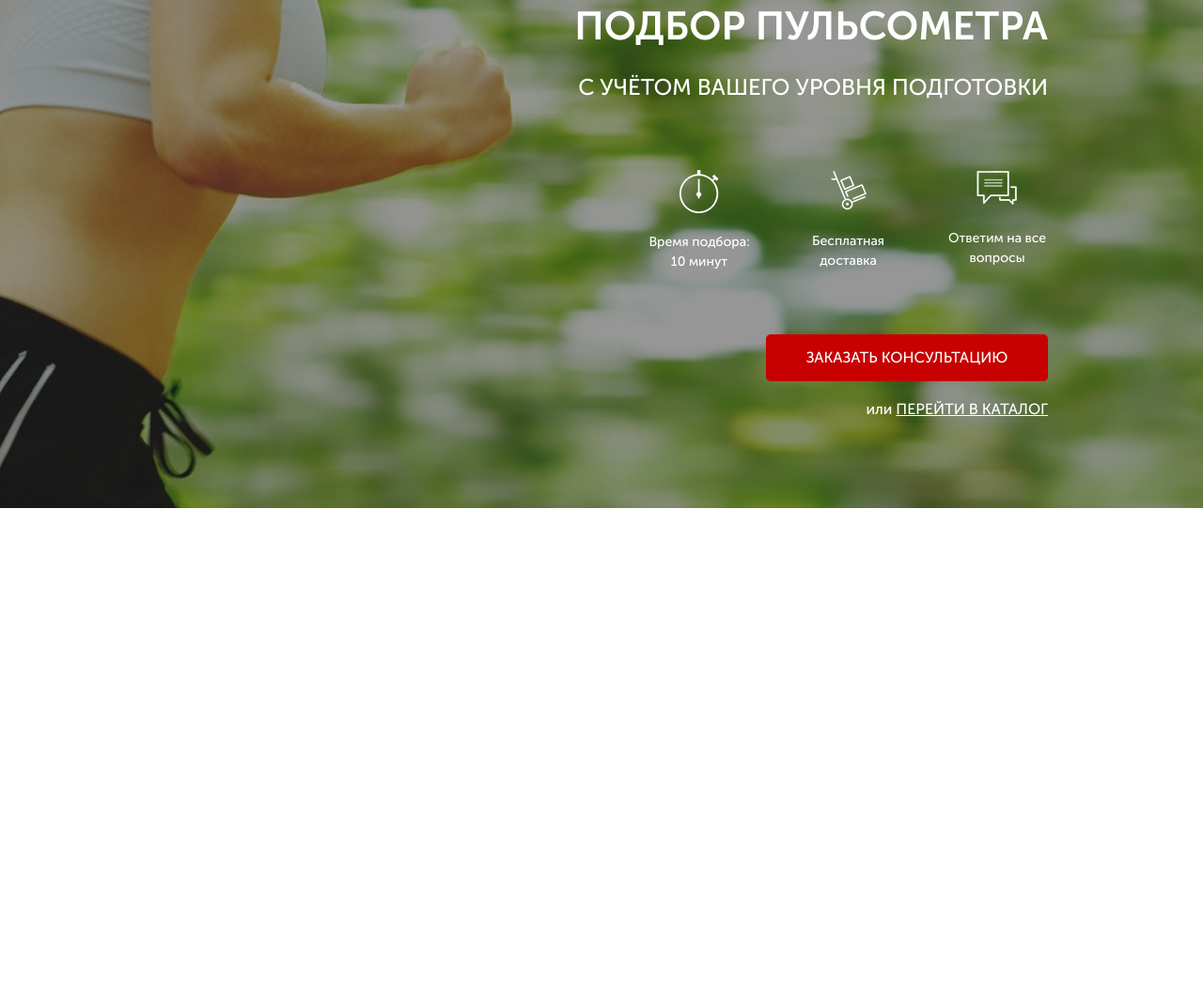
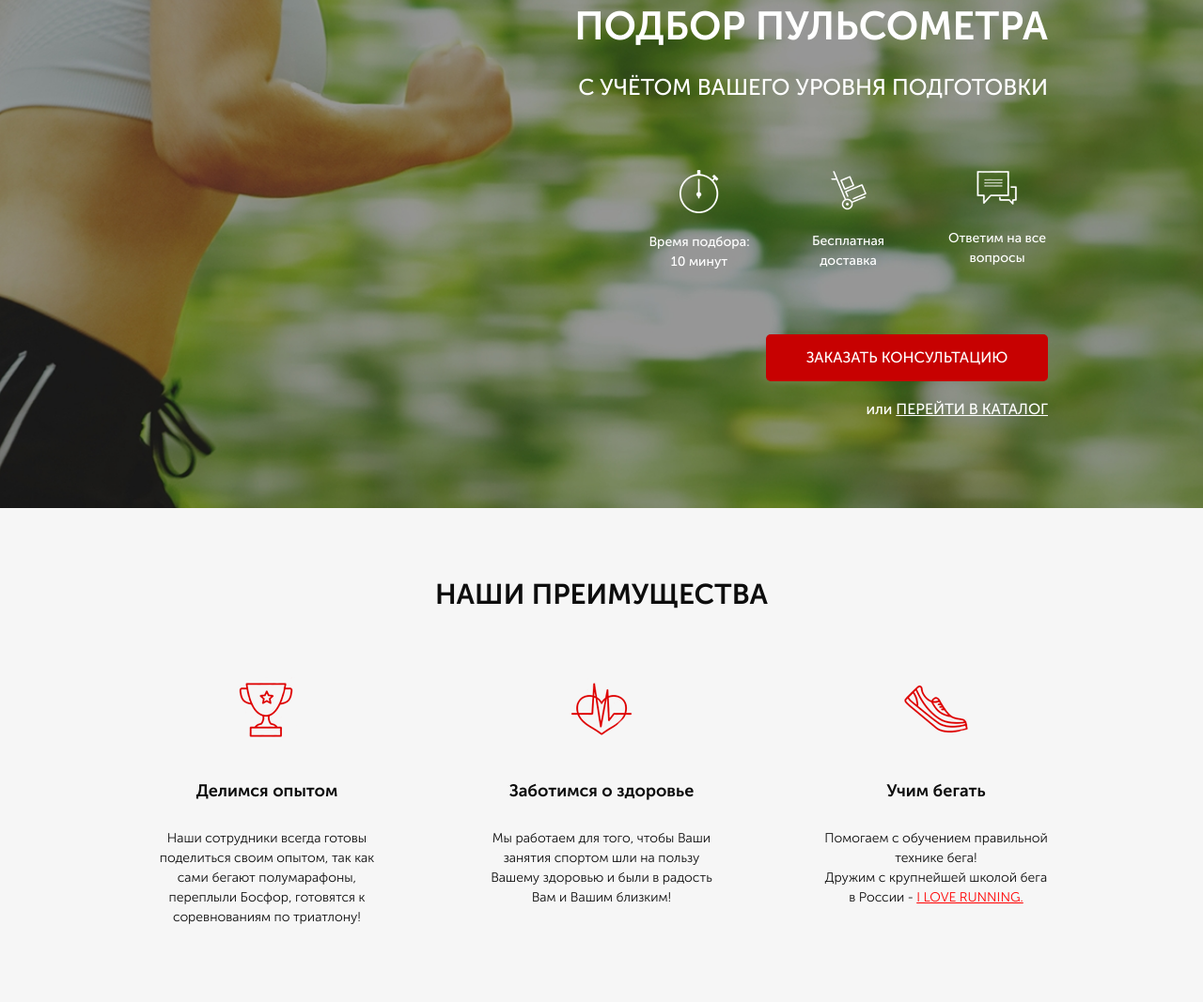
Before and after one commit to Fickek/Pulse_project, a website: page src/index.html in a window 1280 px wide. Shown: the part 165-1232 px from the top of the page at 94% size. Before the commit the page ends 800 px from the top, so only its background shows below. Drawn offline with Linux system fonts and the light colour scheme.

Commit message:
Added New Block

```diff
--- a/src/index.html
+++ b/src/index.html
@@ -11,6 +11,7 @@
 </head>
 
 <body>
+
     <div class="promo">
         <div class="container">
             <header class="header">
@@ -57,6 +58,48 @@
             </div>
         </div>
     </div>
+
+    <div class="advantages">
+        <div class="container">
+            <h2 class="title">НАШИ ПРЕИМУЩЕСТВА</h2>
+            <div class="advantages__wrapper">
+                <div class="advantages__item">
+                    <img src="icons/advantages/cup.png" alt="cup" class="advantages__icon">
+                    <div class="advantages__subtitle">
+                        Делимся опытом
+                    </div>
+                    <div class="advantages__descr">
+                        Наши сотрудники всегда готовы поделиться своим опытом,
+                        так как сами бегают полумарафоны, переплыли Босфор, готовятся к соревнованиям по триатлону!
+                    </div>
+                </div>
+                <div class="advantages__item">
+                    <img src="icons/advantages/heart.png" alt="heart" class="advantages__icon">
+                    <div class="advantages__subtitle">
+                        Заботимся о здоровье
+                    </div>
+                    <div class="advantages__descr">
+                        Мы работаем для того,
+                        чтобы Ваши занятия спортом шли на пользу Вашему здоровью и были в радость Вам и Вашим близким!
+                    </div>
+                </div>
+                <div class="advantages__item">
+                    <img src="icons/advantages/shoe.png" alt="shoe" class="advantages__icon">
+                    <div class="advantages__subtitle">
+                        Учим бегать
+                    </div>
+                    <div class="advantages__descr">
+                        Помогаем с обучением
+                        правильной технике бега!<br>
+                        Дружим с крупнейшей школой бега в России -
+                        <a href="#">I LOVE RUNNING.</a>
+                    </div>
+                </div>
+            </div>
+        </div>
+    </div>
+
+
 </body>
 
 </html>
--- /dev/null
+++ b/src/sass/blocks/_advantages.scss
@@ -0,0 +1,32 @@
+.advantages {
+  padding: 70px 0 80px 0;
+  background-color: #f6f6f6;
+  &__wrapper {
+    margin-top: 65px;
+    display: flex;
+    justify-content: space-between;
+  }
+  &__item {
+    display: flex;
+    flex-direction: column;
+    align-items: center;
+    max-width: 238px;
+  }
+  &__subtitle {
+    margin-top: 38px;
+    color: #0d0d0d;
+    font-size: 18px;
+    font-weight: 700;
+  }
+  &__descr {
+    margin-top: 26px;
+    color: #0d0d0d;
+    font-size: 14px;
+    font-weight: 300;
+    text-align: center;
+    a {
+      color: #ff0000;
+      text-decoration: underline;
+    }
+  }
+}
--- /dev/null
+++ b/src/sass/blocks/_titles.scss
@@ -0,0 +1,6 @@
+.title {
+  color: #0d0d0d;
+  font-size: 30px;
+  font-weight: 700;
+  text-align: center;
+}
--- a/src/sass/style.scss
+++ b/src/sass/style.scss
@@ -9,3 +9,5 @@
 @import "blocks/promo";
 @import "blocks/header";
 @import "blocks/buttons";
+@import "blocks/advantages";
+@import "blocks/titles";
```
Also changed, not shown: src/css/style.min.css.
